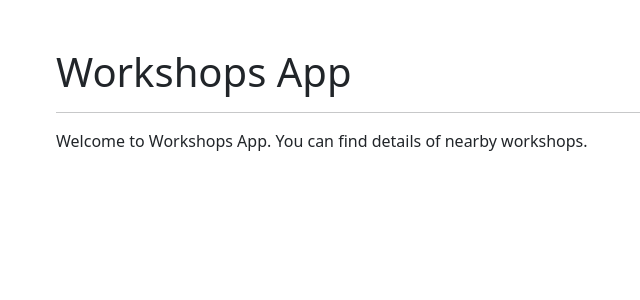
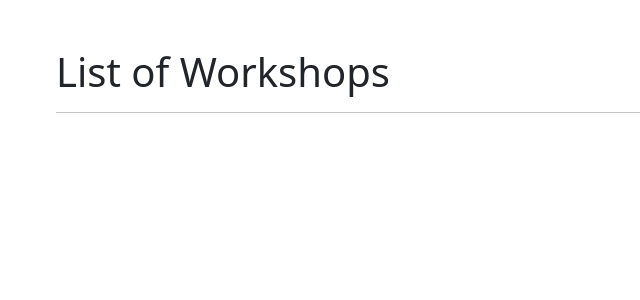
Before and after one commit to puranik3/db-react-jul-26-2024, a React (Create React App) app in the folder 04-react/workshops-app/: page /workshops in a window 1280 px wide. Shown: the top 300 px of the page, without its empty margins (26-666 px from the left). Built offline with nearby package versions, Linux system fonts and the light colour scheme.

Commit message:
Started routing

```diff
--- a/04-react/workshops-app/src/App.tsx
+++ b/04-react/workshops-app/src/App.tsx
@@ -1,6 +1,9 @@
 import { Container } from 'react-bootstrap';
+import { Routes, Route } from 'react-router-dom';
 
 import HomePage from './pages/HomePage';
+import WorkshopsListPage from './pages/WorkshopsListPage';
+
 // component defined using a function
 // reusable, customizable piece of the UI
 interface IAppProps {
@@ -12,7 +15,10 @@ const App = ( props : IAppProps ) => {
   return (
     <div>
       <Container className="my-5">
-        <HomePage {...props} />
+        <Routes>
+          <Route path="/" element={<HomePage {...props} />} />
+          <Route path="/workshops" element={<WorkshopsListPage />} />
+        </Routes>
       </Container>
     </div>
   );
--- /dev/null
+++ b/04-react/workshops-app/src/components/WorkshopsList.tsx
@@ -0,0 +1,10 @@
+const WorkshopsList = () => {
+    return (
+        <div>
+            <h1>List of Workshops</h1>
+            <hr />
+        </div>
+    );
+}
+
+export default WorkshopsList;
--- a/04-react/workshops-app/src/index.tsx
+++ b/04-react/workshops-app/src/index.tsx
@@ -3,6 +3,8 @@ import React from 'react';
 
 // builder - take in the element where you want to create the UI, and the blueprint and creates the UI (DOM manipulations)
 import ReactDOM from 'react-dom/client';
+import { BrowserRouter } from 'react-router-dom';
+
 import Application from './App';
 
 import 'bootstrap/dist/css/bootstrap.css';
@@ -12,6 +14,7 @@ const root = ReactDOM.createRoot( document.getElementById( 'root' ) as HTMLEleme
 // JSX - HTML-like syntax used to define the UI
 root.render(
   <>
+    <BrowserRouter>
       {/* create multiple Application components */}
       {/* we pass customized info through props */}
       <Application
@@ -24,6 +27,7 @@ root.render(
         subtitle="It is a library to build frontend SPA"
       />
       */}
+    </BrowserRouter>
   </>
 )
 
--- /dev/null
+++ b/04-react/workshops-app/src/pages/WorkshopsListPage.tsx
@@ -0,0 +1,9 @@
+import WorkshopsList from "../components/WorkshopsList";
+
+const WorkshopsListPage = () => {
+    return (
+        <WorkshopsList />
+    );
+}
+
+export default WorkshopsListPage;
```
Lines whose indentation alone changed are shown as unchanged.
